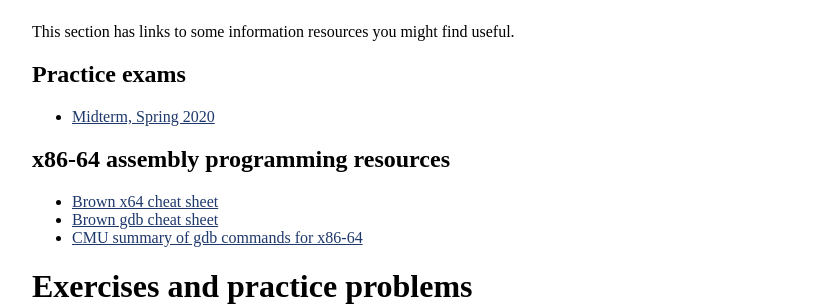
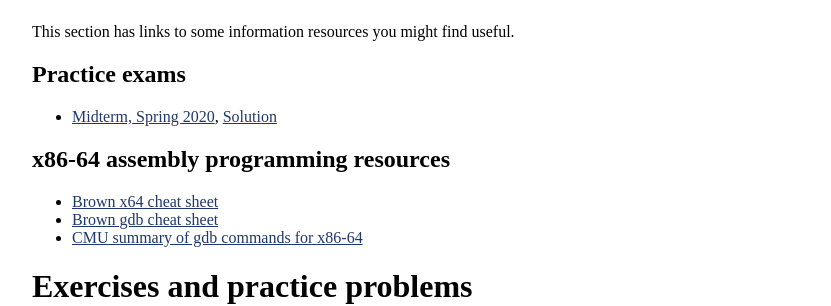
Before and after one commit to jhucsf/fall2020, a Jekyll site: the page built from resources.md, in a window 1280 px wide. Shown: the part 276-582 px from the top of the page, without its empty margins (224-1055 px from the left). Built offline with Jekyll 4.4.1, drawn with Linux system fonts in a browser that asks for light colours.

Commit message:
solution to spring 2020 midterm

```diff
--- a/resources.md
+++ b/resources.md
@@ -12,7 +12,7 @@ This section has links to some information resources you might find useful.
 
 ## Practice exams
 
-* [Midterm, Spring 2020](resources/midterm-spring2020.pdf)
+* [Midterm, Spring 2020](resources/midterm-spring2020.pdf), [Solution](resources/midterm-spring2020-soln.pdf)
 
 ## x86-64 assembly programming resources
 
```
Also changed, not shown: index.md (+1 -0 lines).
